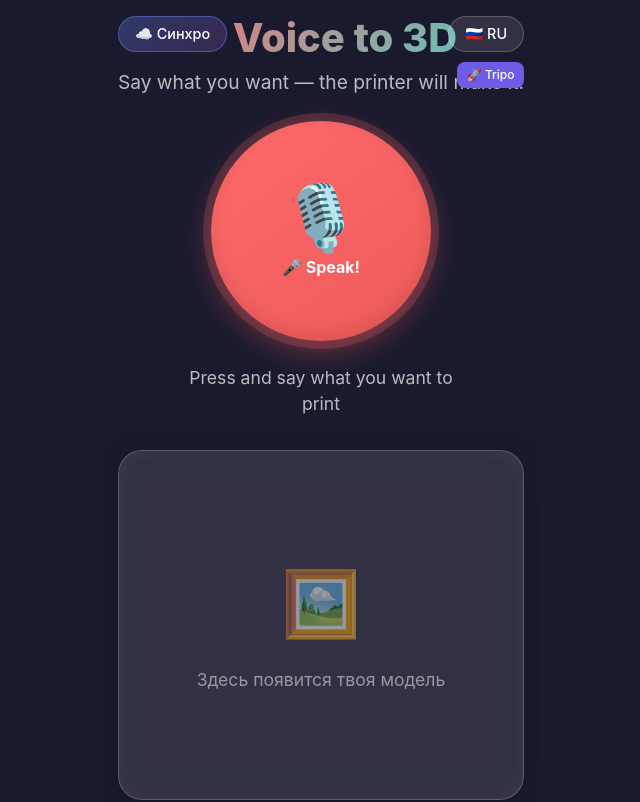
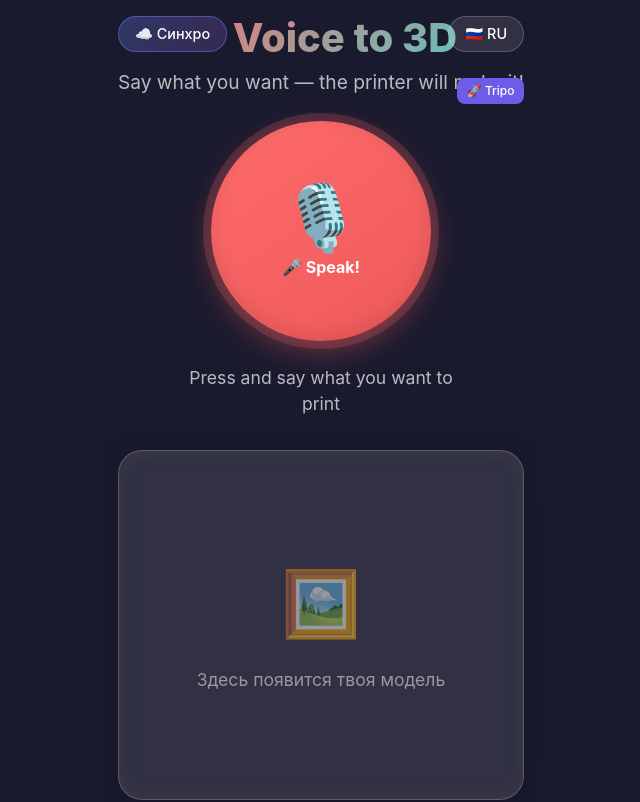
Before and after one commit to Arman11124/voice-to-matter, a React (Vite) app in the folder frontend/: page / in a window 1280 px wide. Shown: the top 802 px of the page, without its empty margins (319-959 px from the left). Built offline with nearby package versions, Linux system fonts and the light colour scheme; no server answers.

Commit message:
fix: add margin to AI toggle to not overlap subtitle

```diff
--- a/frontend/src/App.tsx
+++ b/frontend/src/App.tsx
@@ -288,7 +288,8 @@ function App() {
               padding: '0.35rem 0.6rem',
               borderRadius: '8px',
               fontSize: '0.75rem',
-              cursor: 'pointer'
+              cursor: 'pointer',
+              marginTop: '1rem'
             }}
           >
             {aiProvider === 'tripo' ? '🚀 Tripo' : '🆓 Meshy'}
```
